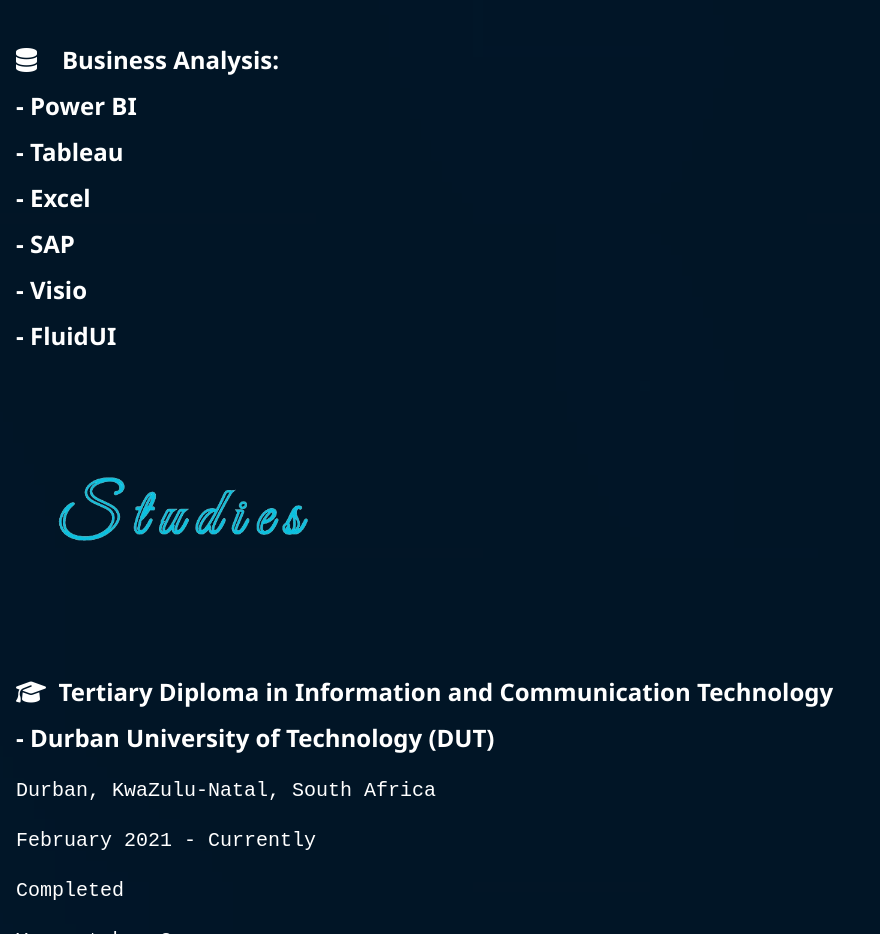
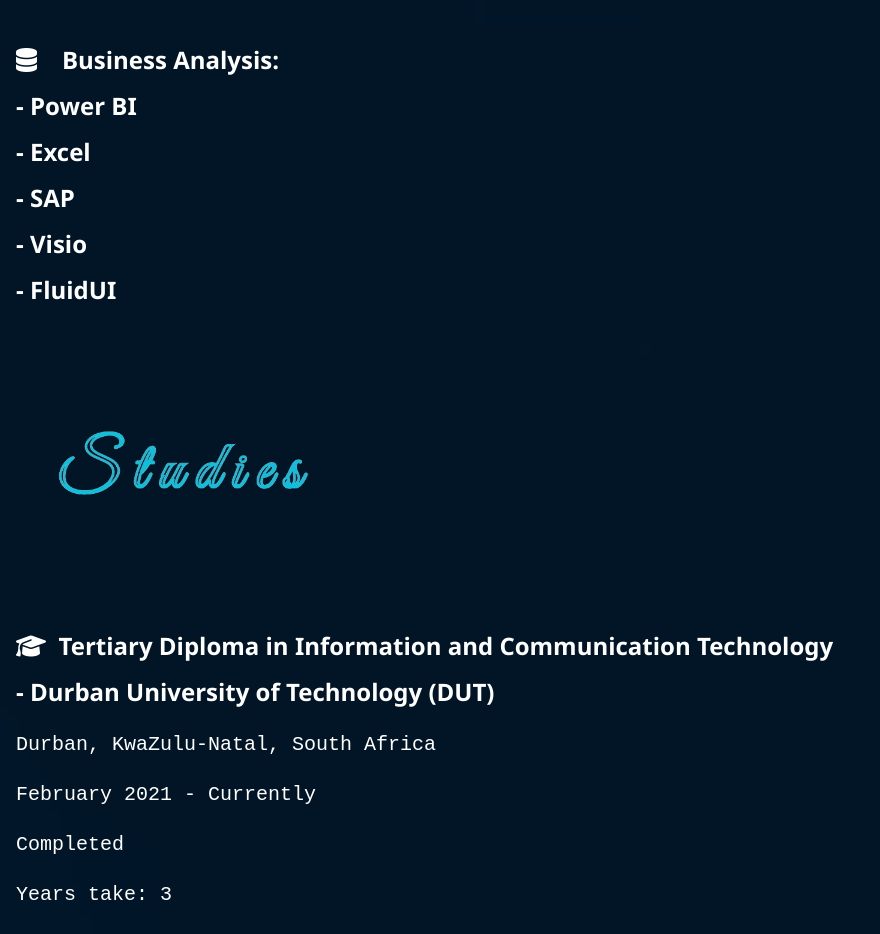
Before and after one commit to mcobothiwebapps/profile.github.io, a plain HTML site: page index.html in a window 1280 px wide. Shown: the part 3380-4314 px from the top of the page, without its empty margins (0-880 px from the left). Drawn offline with nearby package versions, Linux system fonts and the light colour scheme.

Commit message:
publish02

```diff
--- a/index.html
+++ b/index.html
@@ -497,7 +497,7 @@
                     <div class="opacity-content">
                             <h5>
                               <li>- Power BI</li>
-                              <li>- Tableau </li>
+                              <!-- <li>- Tableau </li> -->
                               <li>- Excel </li>
                               <li>- SAP </li>
                               <li>- Visio </li>
```
